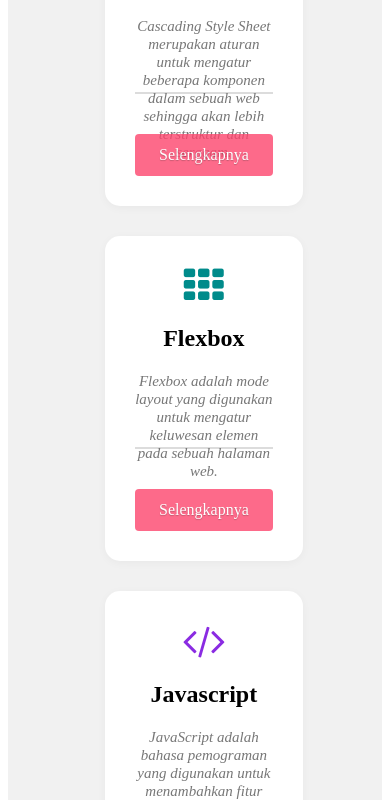
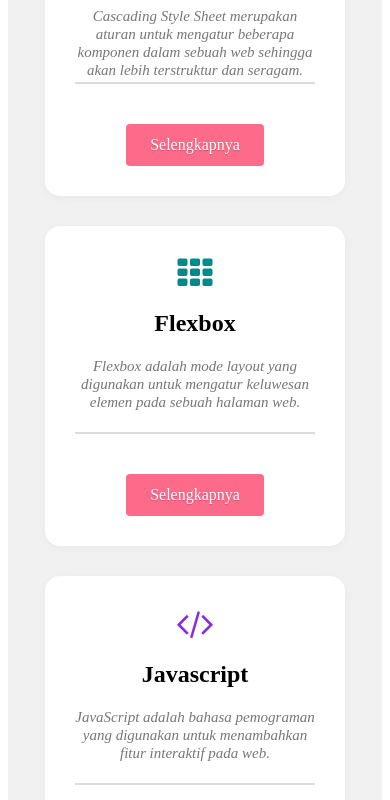
Before and after one commit to budibeni/DTS_Progate_C11, a plain HTML site: page index.html in a window 390 px wide. Shown: the part 1455-2255 px from the top of the page. Drawn offline with Linux system fonts and the light colour scheme.

Commit message:
penyesuaian logo dan padding

```diff
--- a/responsive.css
+++ b/responsive.css
@@ -6,12 +6,13 @@
     }
     .flex-pelajaran{
         flex-wrap: wrap;
+        padding: 10px 20px;
     }
     .box-pelajaran{
         width: 45%;
     }
     .box-pelajaran .fa{
-        font-size: 80px;
+        font-size: 50px;
     }
     .box-pelajaran p{
         height: 80px;
@@ -33,7 +34,7 @@
         width: auto;
     }
     .box-pelajaran .fa{
-        font-size: 40px;
+        font-size: 35px;
     }
     .box-pelajaran p{
         height: 60px;
```
